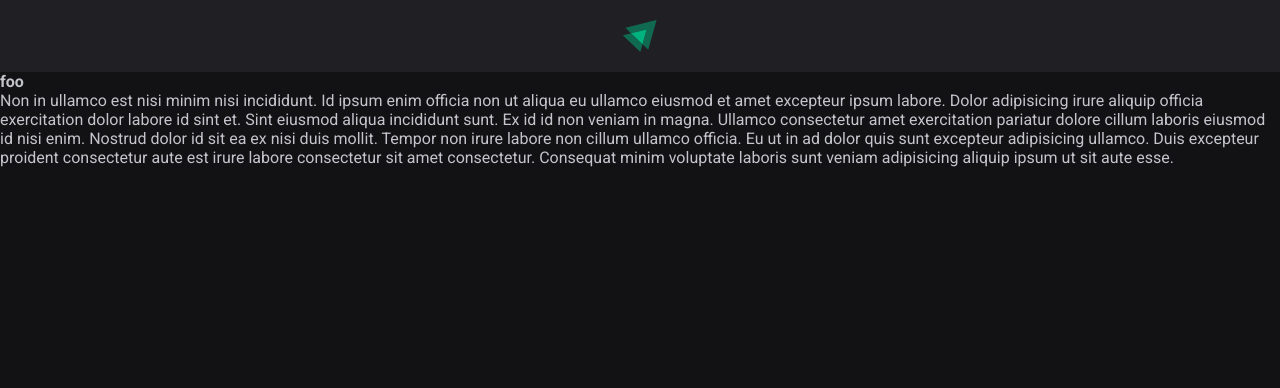
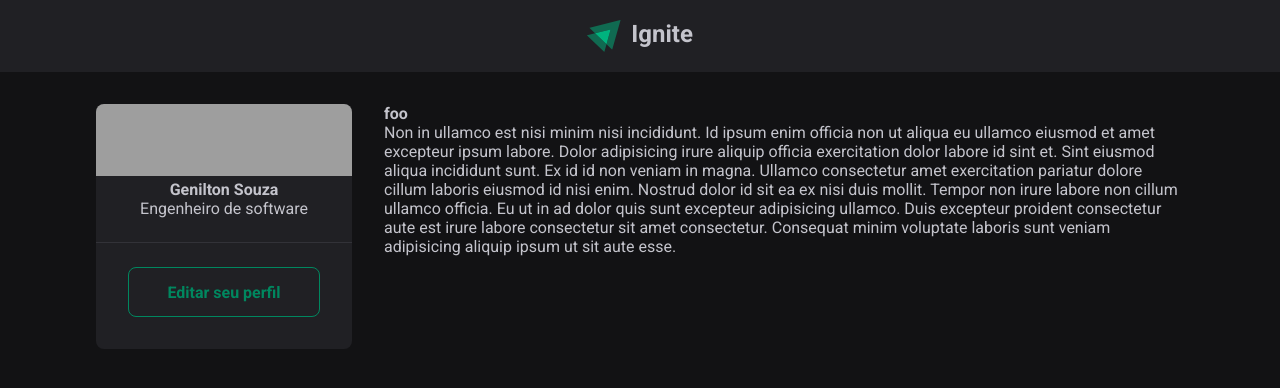
Before and after one commit to genSouza/fundamentos-reactjs, a React (Vite) app: page / in a window 1280 px wide. Shown: the top 388 px of the page. Built offline with nearby package versions, Linux system fonts and the light colour scheme; grey boxes are pictures that could not be loaded.

Commit message:
02-Estrutra da aplicação
Finalizando sidebar

```diff
--- a/src/App.jsx
+++ b/src/App.jsx
@@ -1,7 +1,10 @@
 import { useState } from "react";
 import Header from "./components/Header";
-import styles from './global.scss'
+import "./Global.scss";
+import styles from "./App.module.scss";
+
 import Post from "./Post";
+import Sidebar from "./components/Sidebar";
 
 const posts = [
   {
@@ -15,7 +18,12 @@ function App() {
   return (
     <div>
       <Header />
-      <Post author={posts[0].author} content={posts[0].content} />
+      <div className={styles.wrapper}>
+        <Sidebar/>
+        <main>
+          <Post author={posts[0].author} content={posts[0].content} />
+        </main>
+      </div>
     </div>
   );
 }
--- /dev/null
+++ b/src/App.module.scss
@@ -0,0 +1,10 @@
+.wrapper {
+  max-width: 70rem;
+  margin: 2rem auto;
+  padding: 0 1rem;
+
+  display: grid;
+  grid-template-columns: 256px 1fr;
+  gap: 2rem;
+  align-items: flex-start;
+}
--- a/src/components/Header.jsx
+++ b/src/components/Header.jsx
@@ -6,6 +6,7 @@ const Header = () => {
   return (
     <header className={styles.header}>
       <img src={igniteLogo} alt="logotipo do ignite"></img>
+      <h2>Ignite</h2>
     </header>
   );
 };
--- a/src/components/Header.module.scss
+++ b/src/components/Header.module.scss
@@ -7,4 +7,8 @@
   img {
     height: 2rem;
   }
+
+  h2 {
+    padding-left: 0.625rem;
+  }
 }
--- /dev/null
+++ b/src/components/Sidebar.jsx
@@ -0,0 +1,24 @@
+import React from "react";
+import styles from "./Sidebar.module.scss";
+
+const Sidebar = () => {
+  return (
+    <aside className={styles.sidebar}>
+      <img
+        className={styles.cover}
+        src="https://images.unsplash.com/photo-1534972195531-d756b9bfa9f2?ixlib=rb-1.2.1&ixid=MnwxMjA3fDB8MHxwaG90by1wYWdlfHx8fGVufDB8fHx8&auto=format&fit=crop&w=500&q=50"
+        alt="background do usuario"
+      />
+      <div className={styles.profile}>
+        <strong>Genilton Souza</strong>
+        <span>Engenheiro de software</span>
+      </div>
+
+      <footer className={styles.footer}>
+        <a href="#">Editar seu perfil</a>
+      </footer>
+    </aside>
+  );
+};
+
+export default Sidebar;
--- /dev/null
+++ b/src/components/Sidebar.module.scss
@@ -0,0 +1,38 @@
+.sidebar {
+  background: var(--gray-800);
+  border-radius: 8px;
+  overflow: hidden;
+
+  .cover {
+    width: 100%;
+    height: 72px;
+    object-fit: cover;
+  }
+
+  .profile {
+    display: flex;
+    flex-direction: column;
+    align-items: center;
+  }
+
+  .footer {
+    border-top: 1px solid var(--gray-600);
+    margin-top: 1.5rem;
+    padding: 1.5rem 2rem 2rem;
+
+    a {
+      width: 100%;
+      background: transparent;
+      color: var(--green-500);
+      border: 1px solid var(--green-500);
+      border-radius: 8px;
+      height: 50px;
+      padding: 0 1.5rem;
+      font-weight: bold;
+      display: flex;
+      align-items: center;
+      justify-content: center;
+      text-decoration: none;
+    }
+  }
+}
```
